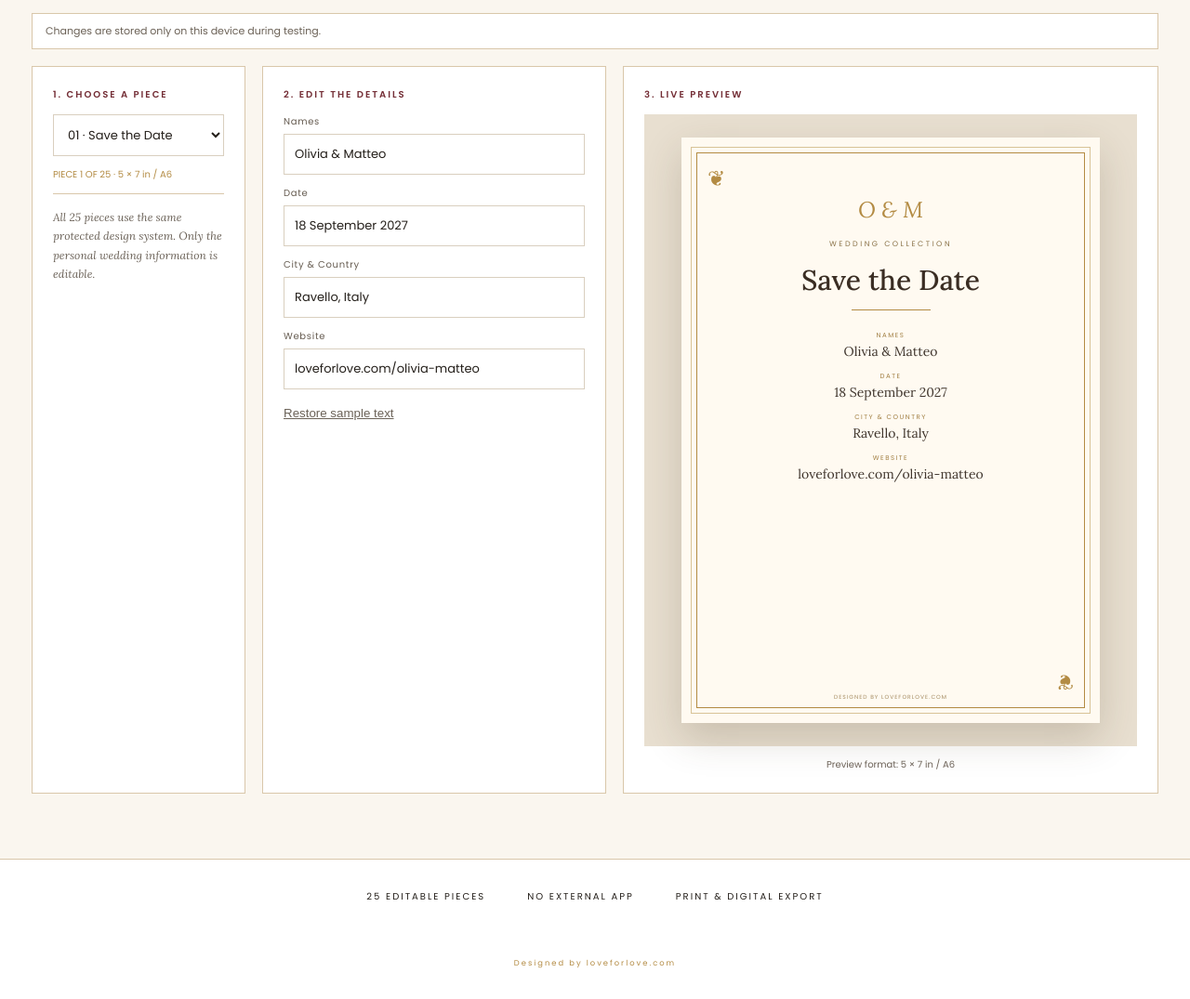
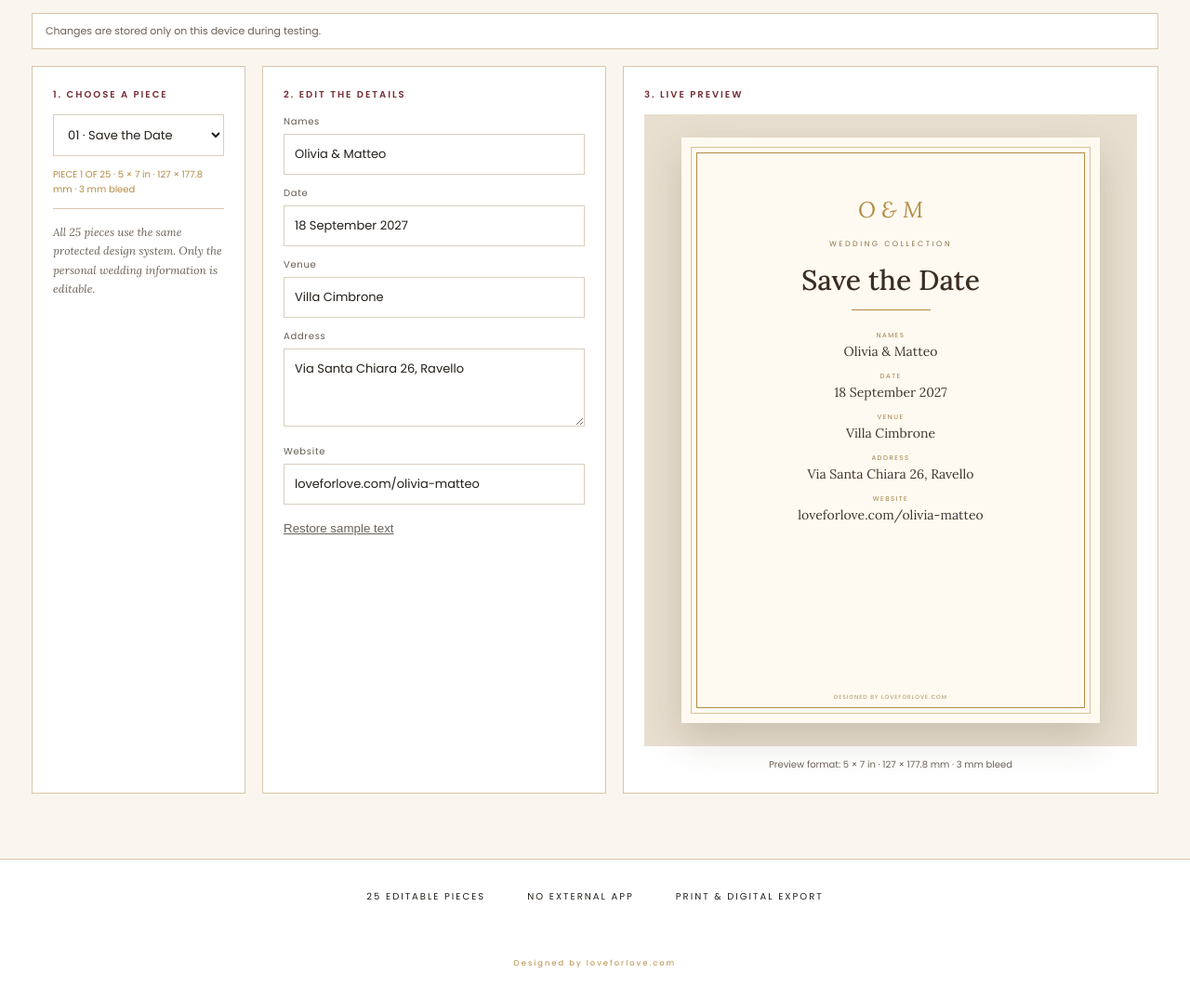
Before and after one commit to medzenter-svg/loveforlove.com, a Flask app: page /test-editor/amalfi-wedding-suite-test in a window 1280 px wide. Shown: the part 266-1341 px from the top of the page at 93% size. Run offline with Flask 3, Linux system fonts and the light colour scheme.

Commit message:
Show approved Amalfi product design in editor

```diff
--- a/store/templates/editor.html
+++ b/store/templates/editor.html
@@ -34,9 +34,8 @@
     <section class="preview-panel">
       <div class="panel-title">3. LIVE PREVIEW</div>
       <div class="paper-stage">
-        <article id="card" class="wedding-card" aria-label="Live preview">
+        <article id="card" class="wedding-card amalfi-card" aria-label="Live preview">
           <div class="card-border"></div>
-          <div class="corner corner-a">❦</div><div class="corner corner-b">❦</div>
           <div id="cardMonogram" class="card-monogram">O &amp; M</div>
           <div id="cardEyebrow" class="card-eyebrow">WEDDING COLLECTION</div>
           <h2 id="cardTitle">Wedding Invitation</h2>
@@ -55,7 +54,7 @@
 <script>
 (() => {
   const pieces = [
-    ["Save the Date","5 × 7 in / A6",["Names","Date","City & Country","Website"]],
+    ["Save the Date","5 × 7 in · 127 × 177.8 mm · 3 mm bleed",["Names","Date","Venue","Address","Website"]],
     ["Main Invitation","5 × 7 in / A5",["Names","Invitation text","Date & Time","Venue","Address","RSVP line"]],
     ["Details Card","4 × 6 in / A6",["Heading","Arrival information","Venue details","Parking","Website"]],
     ["RSVP Card","4.25 × 5.5 in / A6",["Reply by date","Guest name","Attendance options","Menu choices","Dietary notes"]],
@@ -143,6 +142,7 @@
   }
   function updatePreview(){
     const p = pieces[Number(select.value || 1)-1]; cardTitle.textContent = p.title; monogram.textContent = initials(); cardBody.innerHTML = '';
+    document.getElementById('card').classList.toggle('amalfi-save-date', p.id === 1);
     p.fields.forEach(label => {
       const row = document.createElement('div'); row.className = 'preview-row';
       const key = document.createElement('span'); key.className = 'preview-key'; key.textContent = label;
```
